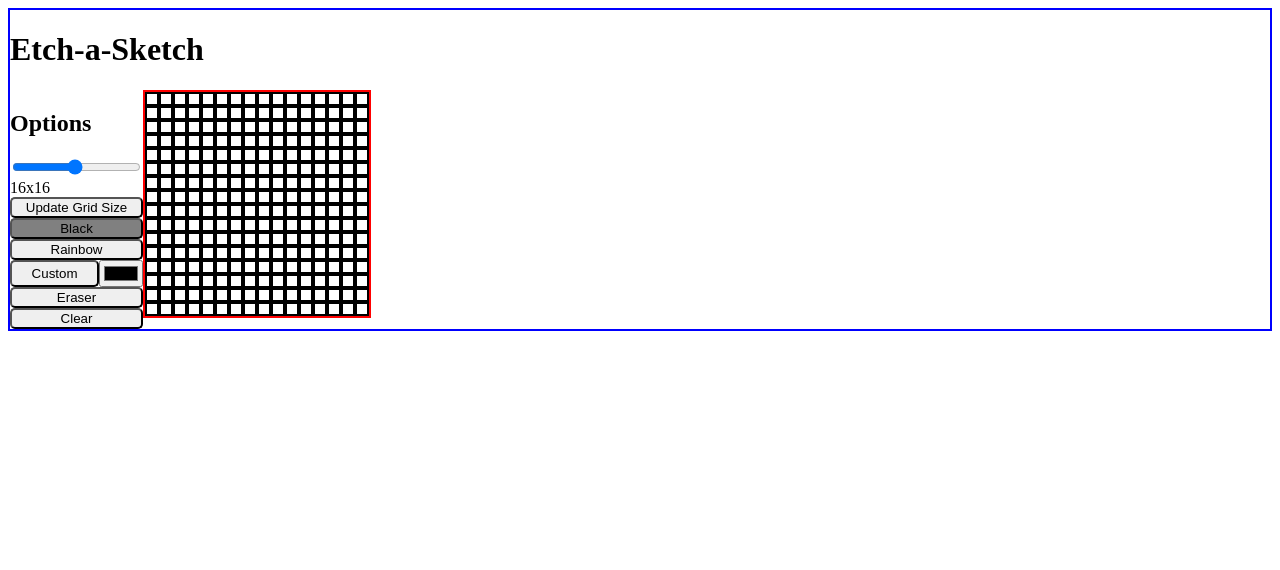
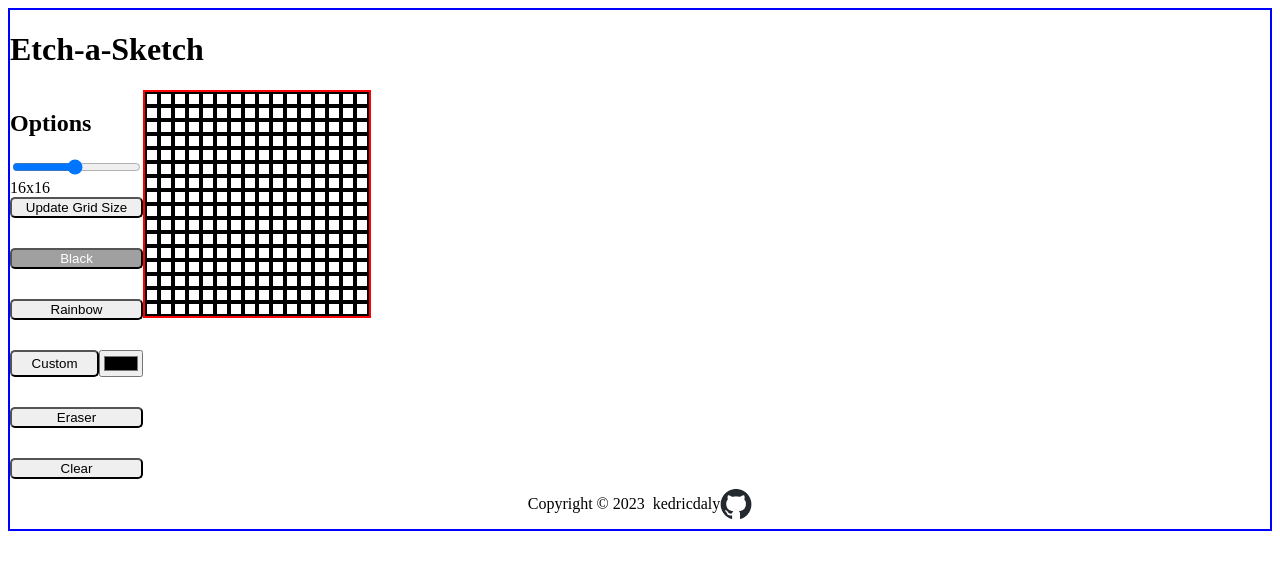
Before and after one commit to kedricdaly/odin-etch-a-sketch, a plain HTML site: page index.html in a window 1280 px wide. Drawn offline with Linux system fonts and the light colour scheme.

Commit message:
feat(layout): add footer with github link

```diff
--- a/index.html
+++ b/index.html
@@ -33,3 +33,15 @@
         </div>
     </div>
 </body>
+<footer class="footer">
+    <p>
+      Copyright ©
+      <script>
+        document.write(new Date().getFullYear())
+      </script>
+    </p>
+    <a href="https://github.com/kedricdaly" target="_noopener">
+        <p>kedricdaly</p>
+        <img class="github-icon" src="github-mark.png"></img>
+    </a>
+  </footer>
--- a/script.js
+++ b/script.js
@@ -69,6 +69,9 @@ function startUp() {
     const modeBtns = Array.from(document.querySelectorAll('.modeBtn'))
     modeBtns.forEach(btn => btn.addEventListener('click',setModeWrapper));
 
+    const colorPicker = document.querySelector('#colorPicker');
+    colorPicker.addEventListener('change',colorSelectWrapper);
+
 }
 
 function updateSizeDisplay() {
@@ -120,6 +123,10 @@ function setMode(newMode) {
             break;
         case 'custom':
             btn = document.querySelector('#customBtn');
+            let bgColor = getCustomColor();
+            let fgColor = fontColorFromBackgroundHex(bgColor);
+            btn.setAttribute('style',`background-color:${bgColor}
+            ;color:${fgColor}`)
             break;
         case 'eraser':
             btn = document.querySelector('#eraserBtn');
@@ -140,17 +147,20 @@ function getCustomColor() {
     return document.querySelector('#colorPicker').value;
 }
 
+function colorSelectWrapper(e) {
+    setMode('custom');
+}
+
 function colorFromMode(thisMode) {
     switch (thisMode) {
         case 'black':
             return 'black';
             break;
         case 'rainbow':
-            // https://css-tricks.com/snippets/javascript/random-hex-color/
             // generate a hexdecimal number, and return it as a hex string
             return generateRandomHexColor();
         case 'custom':
-            // need some way to get the saved color - likely background color
+            const customBtn = document.querySelector('#customBtn')
             return getCustomColor();
         case 'eraser':
             return 'white';
@@ -169,4 +179,16 @@ function generateRandomHexColor() {
     return color;
 }
 
+function fontColorFromBackgroundHex(hexString) {
+    // https://stackoverflow.com/questions/3942878/how-to-decide-font-color-in-white-or-black-depending-on-background-color
+    let red = parseInt(hexString.slice(1,3),16);
+    let green = parseInt(hexString.slice(3,5),16);
+    let blue = parseInt(hexString.slice(5,7),16);
+
+    let contrastRatio = (red * 0.299) + (green * 0.587) + (blue * 0.144)
+    if (contrastRatio > 186) return '#000000';
+    return '#ffffff';
+
+}
+
 window.onload = startUp();
--- a/style.css
+++ b/style.css
@@ -1,3 +1,8 @@
+:root {
+    --grey-default: #a0a0a0;
+    --light-default: #ffffff;
+}
+
 body {
     display:flex;
     flex-flow: column wrap;
@@ -50,11 +55,13 @@ body {
 }
 
 .currentMode {
-    background-color: grey;
+    background-color: var(--grey-default);
+    color: var(--light-default);
 }
 
 .btnContainer, button {
     border-radius: 5px;
+    gap: 30px;
 }
 
 #custom-container {
@@ -67,3 +74,29 @@ body {
 #customBtn {
     flex: 1 0 67%;
 }
+
+/* footer */
+.footer {
+    display: flex;
+    justify-content: center;
+    align-items: center;
+}
+
+.footer a {
+    display:flex;
+    flex: 0 1 auto;
+    height: 2em;
+    margin-left: 0.5em;
+    align-items: center;
+    justify-content: space-between;
+    color: var(--dark-default);
+    text-decoration: none;
+}
+
+.github-icon {
+    height: 2em;
+}
+
+.footer a:hover {
+    transform: scale(1.1);
+}
```
Also changed, not shown: github-mark.png (added).
